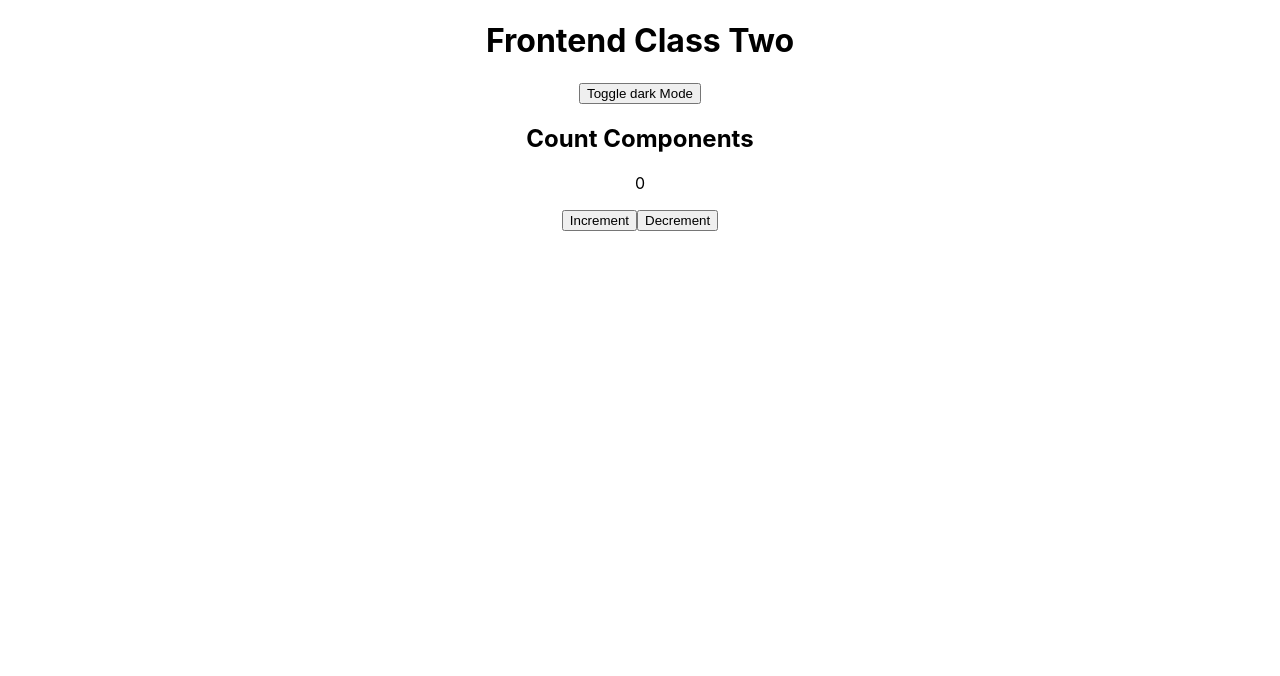
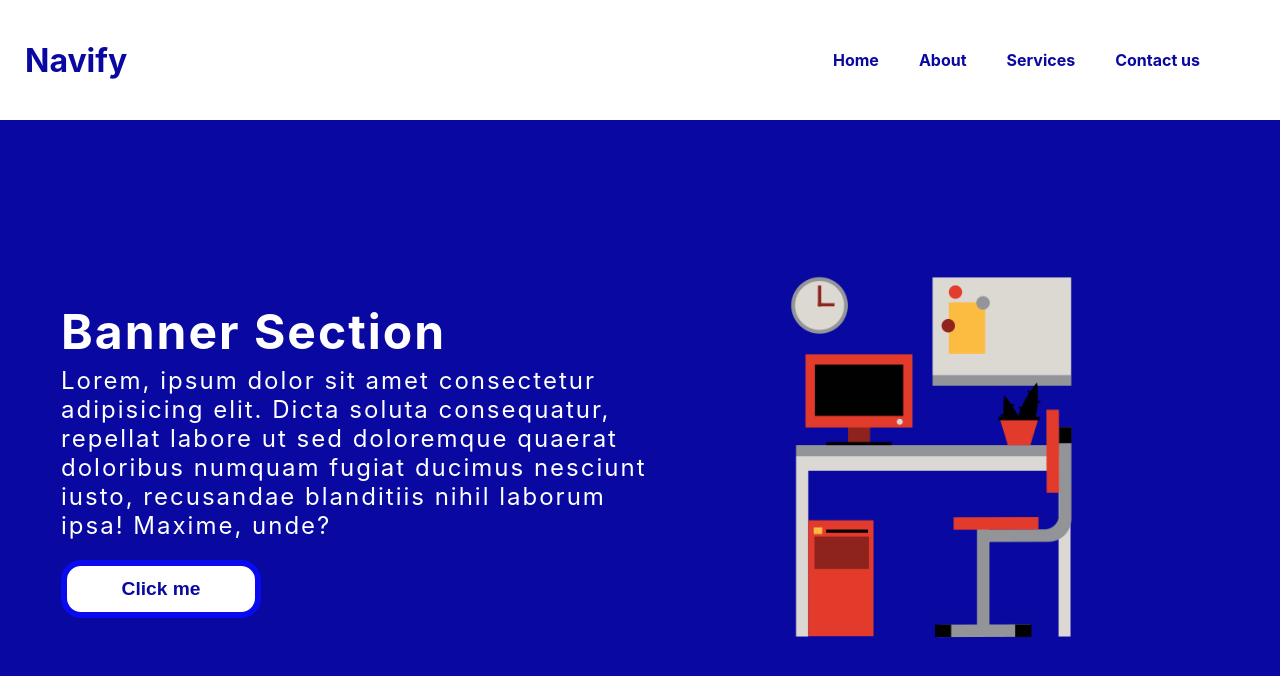
Before and after one commit to Bola-coder/Frontend-Two-Class, a React (Create React App) app in the folder Abolarinwa/frontend-two/: page / in a window 1280 px wide. Shown: the top 676 px of the page. Built offline with nearby package versions, Linux system fonts and the light colour scheme.

Commit message:
Initial commit for Navify

```diff
--- a/Abolarinwa/frontend-two/package.json
+++ b/Abolarinwa/frontend-two/package.json
@@ -8,6 +8,7 @@
     "@testing-library/user-event": "^13.5.0",
     "react": "^18.1.0",
     "react-dom": "^18.1.0",
+    "react-icons": "^4.3.1",
     "react-scripts": "5.0.1",
     "web-vitals": "^2.1.4"
   },
--- a/Abolarinwa/frontend-two/src/App.css
+++ b/Abolarinwa/frontend-two/src/App.css
@@ -1,38 +1,5 @@
-.App {
-  text-align: center;
+*{
+  margin: 0;
+  padding: 0;
+  box-sizing: border-box;
 }
-
-.App-logo {
-  height: 40vmin;
-  pointer-events: none;
-}
-
-@media (prefers-reduced-motion: no-preference) {
-  .App-logo {
-    animation: App-logo-spin infinite 20s linear;
-  }
-}
-
-.App-header {
-  background-color: #282c34;
-  min-height: 100vh;
-  display: flex;
-  flex-direction: column;
-  align-items: center;
-  justify-content: center;
-  font-size: calc(10px + 2vmin);
-  color: white;
-}
-
-.App-link {
-  color: #61dafb;
-}
-
-@keyframes App-logo-spin {
-  from {
-    transform: rotate(0deg);
-  }
-  to {
-    transform: rotate(360deg);
-  }
-}
--- a/Abolarinwa/frontend-two/src/App.js
+++ b/Abolarinwa/frontend-two/src/App.js
@@ -2,16 +2,22 @@ import './App.css';
 // import Home from './components/Home';
 // import About from './components/About';
 // import PeopleList from './components/PeopleList';
-import Count from './components/Count';
+// import Count from './components/Count';
+import Navbar from './components/project navbar/Navbar';
+import Banner from './components/project navbar/Banner';
 
 function App() {
+  document.title ="Navify"
   return (
     <div className="App">
-      <h1>Frontend Class Two</h1>
+      {/* <h1>Frontend Class Two</h1> */}
       {/* <About />
       <Home />
       <PeopleList /> */}
-      <Count />
+      {/* <Count /> */}
+      {/* This is project Navbar */}
+      <Navbar />
+      <Banner />
     </div>
   );
 }
--- /dev/null
+++ b/Abolarinwa/frontend-two/src/components/project navbar/Banner.jsx
@@ -0,0 +1,22 @@
+import React from "react"
+import officeImage from './images/office-image.png';
+import  style from './css/banner.module.css'
+
+const Banner = () => {
+    return (
+        <section className={style.banner}>
+            <div className={style.banner__text}>
+                <h1>Banner Section</h1>
+                <p>Lorem, ipsum dolor sit amet consectetur adipisicing elit. Dicta soluta consequatur, repellat labore ut sed doloremque quaerat doloribus numquam fugiat ducimus nesciunt iusto, recusandae blanditiis nihil laborum ipsa! Maxime, unde?</p>
+                <button>
+                    Click me
+                </button>
+            </div>
+            <div className={style.banner__image}>
+                <img src={officeImage} alt="office img" />
+            </div>
+        </section>
+    )
+};
+
+export default Banner;
--- /dev/null
+++ b/Abolarinwa/frontend-two/src/components/project navbar/Navbar.jsx
@@ -0,0 +1,22 @@
+import React from "react";
+import style from './css/navbar.module.css'
+
+
+const Navbar = () => {
+    return (
+        <nav className={style.nav}>
+            <div className={style.logo}>
+                <h1>Navify</h1>
+            </div>
+            <div className={style.links}>
+                <a href="#home">Home</a>
+                <a href="#about">About</a>
+                <a href="#serv">Services</a>
+                <a href="#cont">Contact us</a>
+
+            </div>
+        </nav>
+    )
+};
+
+export default Navbar;
--- /dev/null
+++ b/Abolarinwa/frontend-two/src/components/project navbar/css/banner.module.css
@@ -0,0 +1,85 @@
+.banner{
+    background-color: rgb(9, 9, 161);
+    color: #fff;
+    padding: 20px;
+    display: flex;
+    justify-content: space-around;
+    align-items: center;
+    height: 85vh;
+}
+
+.banner__text{
+    padding: 10px;
+    flex-basis: 50%;
+}
+
+.banner__text h1{
+    font-size: 3rem;
+    letter-spacing: 2px;
+    margin-bottom: 5px;
+}
+
+.banner__text p{
+    font-size: 1.5rem;
+    letter-spacing: 2px;
+}
+
+.banner__text button{
+    padding: 12px 15px;
+    font-size: 1.2rem;
+    cursor: pointer;
+    border: 6px solid rgb(10, 10, 238);
+    border-radius: 20px;
+    background-color: #fff;
+    color: rgb(9, 9, 161);
+    font-weight: 700;
+    width: 200px;
+    margin-top: 20px;
+}
+
+.banner__image{
+    flex-basis: 40%;
+}
+
+.banner__image img{
+    width: 80%;
+}
+
+@media screen and (max-width: 768px) {
+    .banner{
+        flex-direction: column;
+        padding: 10px;
+        height: 100vh;
+        justify-content: center;
+        align-items: center;
+
+    }
+
+
+    .banner__text h1{
+        font-size: 2rem;
+        margin-top: 20px;
+        text-align: center;
+
+    }
+
+    .banner__text p{
+        font-size: 1rem;
+    }
+
+    .banner__image{
+        flex-basis: 50%;
+    }
+
+    .banner__image img{
+        width: 70%;
+    }
+}
+
+
+@media screen and (max-width: 768px) {
+
+    .banner__image img{
+        width: 60%;
+    }
+    }
--- /dev/null
+++ b/Abolarinwa/frontend-two/src/components/project navbar/css/navbar.module.css
@@ -0,0 +1,36 @@
+.nav{
+    display: flex;
+    justify-content: space-between;
+    align-items: center;
+    background-color: rgb(255, 255, 255);
+    padding: 20px;
+    height: 15vh;
+
+}
+
+.logo h1{
+    color: rgb(9, 9, 161);
+    font-size: 2rem;
+    padding: 5px;
+    cursor: pointer;
+}
+
+.logo h1:hover{
+    border-left: 4px solid rgb(9, 9, 161);
+}
+
+.links{
+    margin-right: 40px;
+}
+
+.links a{
+    padding: 20px;
+    font-size: 1rem;
+    text-decoration: none;
+    color: rgb(9, 9, 161);
+    font-weight: bolder;
+}
+
+.links a:hover{
+    border-bottom: 3px solid rgb(9, 9, 161);
+}
```
Also changed, not shown: Abolarinwa/frontend-two/src/components/project navbar/images/office-image.png (added), 1 other file (tests, documents, lock files or other folders).
